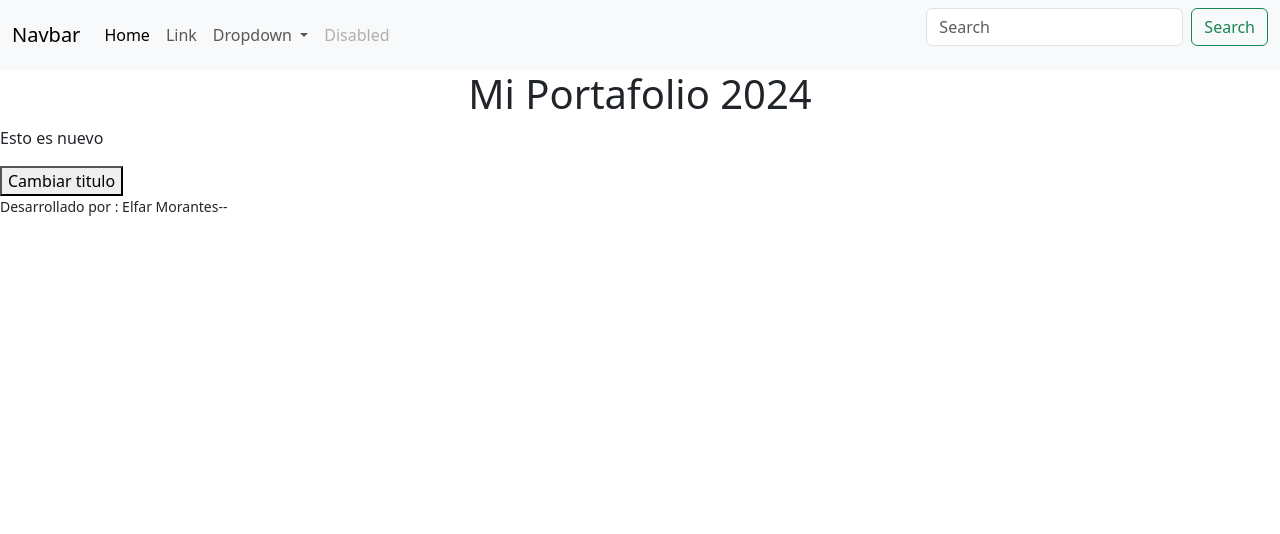
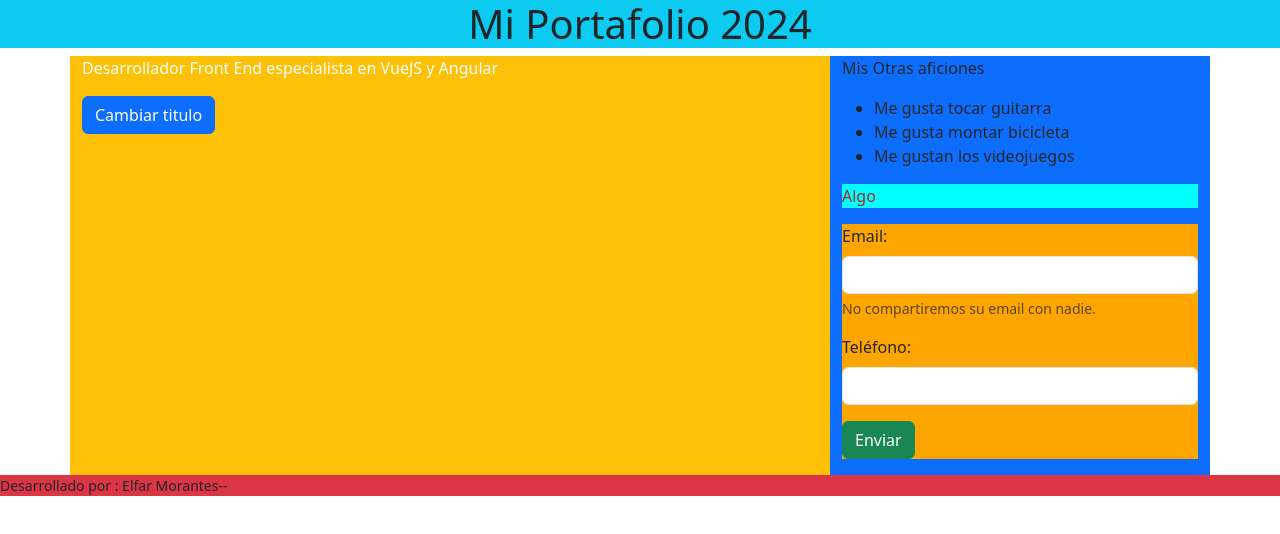
Before and after one commit to profesordidiermorantes/ProyectoPortafolio2024, a plain HTML site: page index.html in a window 1280 px wide. Drawn offline with Linux system fonts and the light colour scheme.

Commit message:
base para la practica de consolidacion 2

```diff
--- a/assets/css/estilos.css
+++ b/assets/css/estilos.css
@@ -2,3 +2,30 @@ h1{
     color: red;
     text-align: center;
 }
+
+#parrafoPresentacion{
+    color: white;
+    font-size: "18px"
+}
+
+#divEspecial{
+    background-color: green;
+    color: yellow;
+}
+
+#contenedorForm{
+    background-color: lightgreen;
+}
+
+@media only screen and (min-width: 768px) {
+    #divEspecial{
+        background-color: aqua;
+        color: brown;
+    }
+
+    #contenedorForm{
+        background-color: orange;
+    }
+
+
+  }
--- a/assets/js/logica.js
+++ b/assets/js/logica.js
@@ -1,3 +1,19 @@
+function asignarEventos(){
+    let elBotonForm = document.getElementById("btnForm");
+    elBotonForm.addEventListener('click', mostrarMensaje);
+}
+
+function mostrarMensaje(){
+    // limpiar los campos
+    let elEmail = document.getElementById('emailContacto');
+    elEmail.value = "";
+    let elTelefono = document.getElementById("telefonoContacto");
+    elTelefono.value = "";
+
+    alert('Sus datos fueron registrados');
+
+}
+
 function cambiarColorTitulo(){
     let elTitulo = document.getElementById("tituloEspecial");
     elTitulo.style.color = "green";
--- a/index.html
+++ b/index.html
@@ -4,53 +4,54 @@
 		<link rel="stylesheet" href="./assets/css/estilos.css">
 		<link rel="stylesheet" href="./assets/css/css_bs/bootstrap.css">
 	</head>
-	<body>
+	<body onload="asignarEventos()">
 
+		<header class="col-xs-12 bg-info">
+			<h1 id="tituloEspecial">Mi Portafolio 2024 </h1>
+		</header>
 
-		<nav class="navbar navbar-expand-lg bg-body-tertiary">
-			<div class="container-fluid">
-			  <a class="navbar-brand" href="#">Navbar</a>
-			  <button class="navbar-toggler" type="button" data-bs-toggle="collapse" data-bs-target="#navbarSupportedContent" aria-controls="navbarSupportedContent" aria-expanded="false" aria-label="Toggle navigation">
-				<span class="navbar-toggler-icon"></span>
-			  </button>
-			  <div class="collapse navbar-collapse" id="navbarSupportedContent">
-				<ul class="navbar-nav me-auto mb-2 mb-lg-0">
-				  <li class="nav-item">
-					<a class="nav-link active" aria-current="page" href="#">Home</a>
-				  </li>
-				  <li class="nav-item">
-					<a class="nav-link" href="#">Link</a>
-				  </li>
-				  <li class="nav-item dropdown">
-					<a class="nav-link dropdown-toggle" href="#" role="button" data-bs-toggle="dropdown" aria-expanded="false">
-					  Dropdown
-					</a>
-					<ul class="dropdown-menu">
-					  <li><a class="dropdown-item" href="#">Action</a></li>
-					  <li><a class="dropdown-item" href="#">Another action</a></li>
-					  <li><hr class="dropdown-divider"></li>
-					  <li><a class="dropdown-item" href="#">Something else here</a></li>
-					</ul>
-				  </li>
-				  <li class="nav-item">
-					<a class="nav-link disabled" aria-disabled="true">Disabled</a>
-				  </li>
-				</ul>
-				<form class="d-flex" role="search">
-				  <input class="form-control me-2" type="search" placeholder="Search" aria-label="Search">
-				  <button class="btn btn-outline-success" type="submit">Search</button>
-				</form>
-			  </div>
+		<main class="container">
+			<div class="row">
+				<article class="col-xs-12 col-md-8 bg-warning">
+					<p id="parrafoPresentacion"> Desarrollador Front End especialista en VueJS y Angular</p>
+					<button class="btn btn-primary" onclick="cambiarColorTitulo()"> Cambiar titulo</button>
+				</article>
+				<aside class="col-xs-12 col-md-4 bg-primary">
+					<p>Mis Otras aficiones</p>
+						<ul>
+							<li> Me gusta tocar guitarra</li>
+							<li> Me gusta montar bicicleta</li>
+							<li> Me gustan los videojuegos</li>
+						</ul>
+						<div id="divEspecial">
+							<p> Algo</p>
+						</div>
+
+						<div id="contenedorForm">
+									<form>
+									<div class="mb-3">
+										<label for="emailContacto" class="form-label">Email:</label>
+										<input type="email" class="form-control" id="emailContacto" aria-describedby="emailHelp">
+										<div id="emailHelp" class="form-text">No compartiremos su email con nadie.</div>
+									</div>
+									<div class="mb-3">
+										<label for="telefonoContacto" class="form-label">Teléfono:</label>
+										<input type="number" class="form-control" id="telefonoContacto">
+									</div>
+
+									<button id="btnForm" type="submit" class="btn btn-success">Enviar</button>
+									</form>
+						</div>
+				</aside>
 			</div>
-		  </nav>
+		</main>
 
 
 
-		<h1 id="tituloEspecial">Mi Portafolio 2024 </h1>
-		<p> Esto es nuevo</p>
-		<button onclick="cambiarColorTitulo()"> Cambiar titulo</button>
 
-		<footer>
+
+
+		<footer class="col-xs-12 bg-danger">
 			<small>Desarrollado por : Elfar Morantes--</small>
 		</footer>
 		<script src="./assets/js/logica.js"></script>
```
